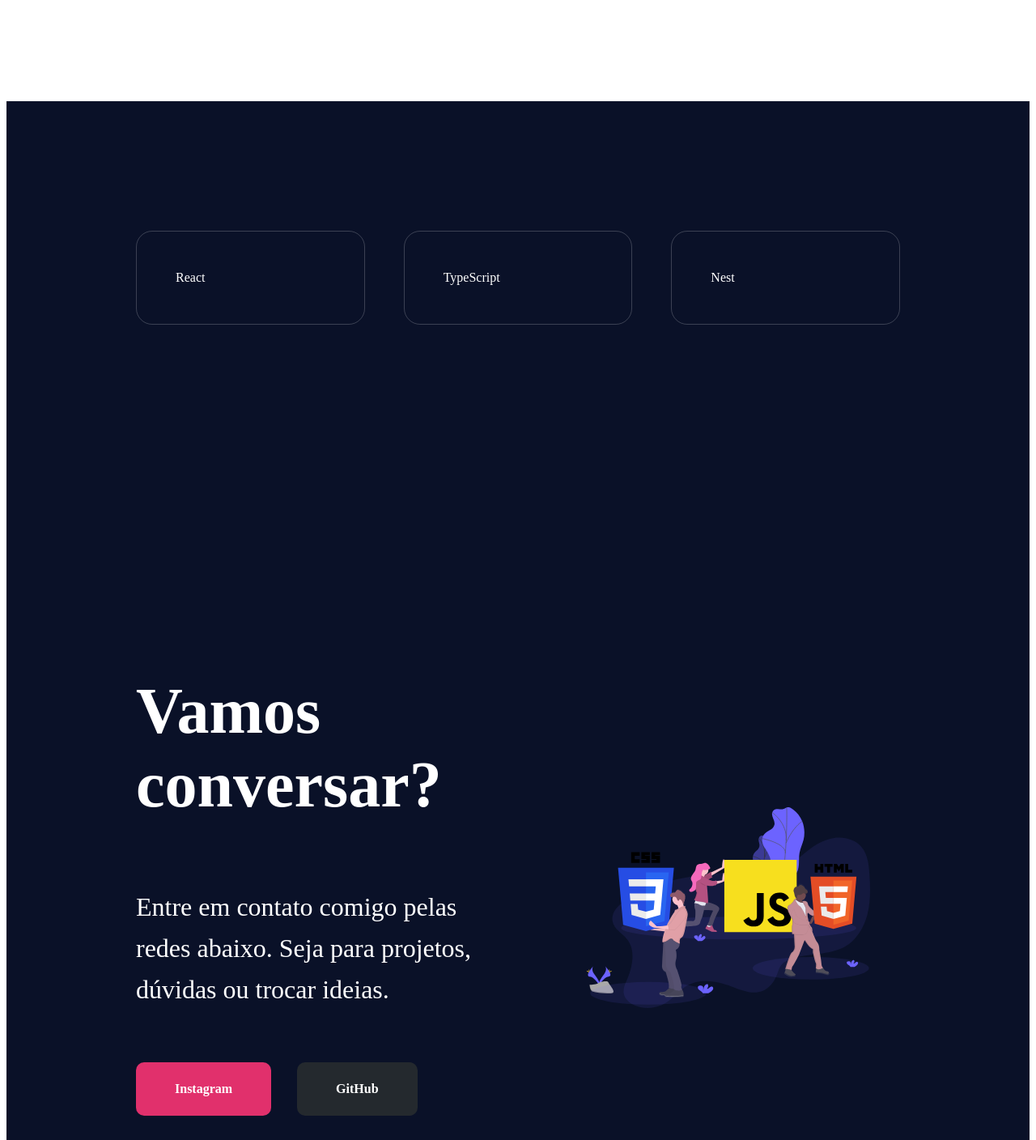
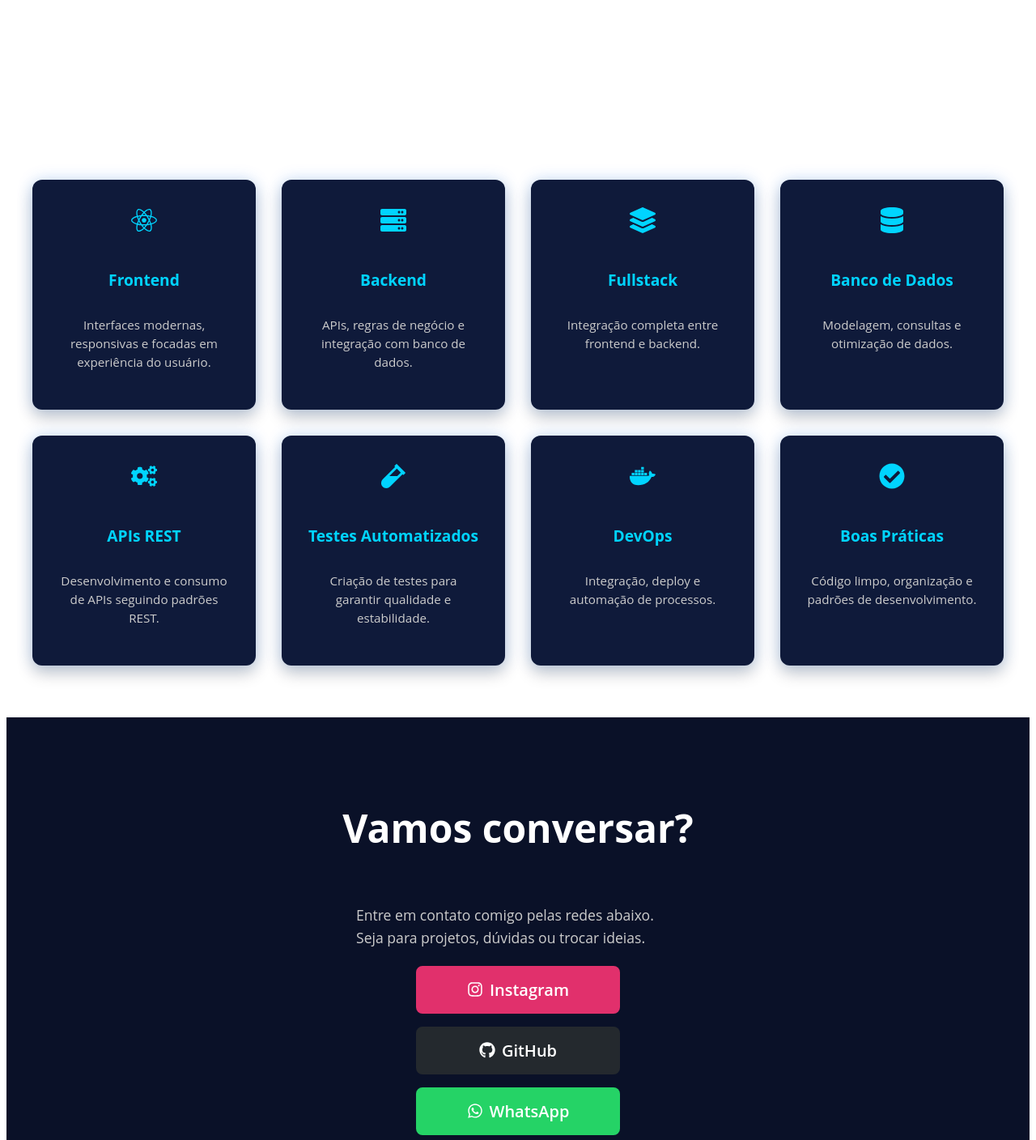
Before and after one commit to HalisonRoque/portifolio-halison, a React (Vite) app: page / in a window 1280 px wide. Shown: the part 1260-2668 px from the top of the page at 81% size. Built offline with nearby package versions, Linux system fonts and the light colour scheme.

Commit message:
criação de componentes da pagina

```diff
--- a/package.json
+++ b/package.json
@@ -11,7 +11,8 @@
   },
   "dependencies": {
     "react": "^19.2.5",
-    "react-dom": "^19.2.5"
+    "react-dom": "^19.2.5",
+    "react-icons": "^5.6.0"
   },
   "devDependencies": {
     "@eslint/js": "^9.39.4",
--- a/src/Components/About/About.tsx
+++ b/src/Components/About/About.tsx
@@ -3,9 +3,7 @@ import styles from './styles.module.css';
 export default function About() {
 
     return (
-
         <section className={styles.section}>
-
             <h2 className={styles.title}>
                 Sobre Mim
             </h2>
@@ -13,7 +11,6 @@ export default function About() {
             <p className={styles.text}>
                 Sou programador web...
             </p>
-
         </section>
     )
 }
--- a/src/Components/About/styles.module.css
+++ b/src/Components/About/styles.module.css
@@ -1,14 +1,19 @@
-.section{
-padding:10rem;
-max-width:900px;
-margin:auto;
+.section {
+  font-family: "Open Sans", sans-serif;
+  display: flex;
+  flex-direction: column;
+  justify-content: column;
+  align-items: center;
+  padding: 10rem;
+  max-width: 900px;
+  margin: auto;
 }
 
-.title{
-font-size:4rem;
-margin-bottom:3rem;
+.title {
+  font-size: 4rem;
+  margin-bottom: 3rem;
 }
 
-.text{
-margin-bottom:2rem;
+.text {
+  margin-bottom: 2rem;
 }
--- a/src/Components/Contact/Contact.tsx
+++ b/src/Components/Contact/Contact.tsx
@@ -1,19 +1,16 @@
+import { FaInstagram, FaGithub, FaWhatsapp, FaEnvelope } from "react-icons/fa";
 import styles from './styles.module.css';
 import logo from '../../assets/img/javascript.svg'
 
 export default function Contact() {
 
     return (
-
         <section
             id="contact"
             className={styles.section}
         >
-
             <div className={styles.container}>
-
                 <div className={styles.content}>
-
                     <h2 className={styles.title}>
                         Vamos conversar?
                     </h2>
@@ -30,7 +27,7 @@ export default function Contact() {
                             target="_blank"
                             className={`${styles.button} ${styles.instagram}`}
                         >
-                            Instagram
+                            <FaInstagram /> Instagram
                         </a>
 
                         <a
@@ -38,7 +35,7 @@ export default function Contact() {
                             target="_blank"
                             className={`${styles.button} ${styles.github}`}
                         >
-                            GitHub
+                            <FaGithub /> GitHub
                         </a>
 
                         <a
@@ -46,32 +43,26 @@ export default function Contact() {
                             target="_blank"
                             className={`${styles.button} ${styles.whatsapp}`}
                         >
-                            WhatsApp
+                            <FaWhatsapp /> WhatsApp
                         </a>
 
                         <a
                             href="mailto:seuemail@exemplo.com"
                             className={`${styles.button} ${styles.email}`}
                         >
-                            Email
+                            <FaEnvelope /> Email
                         </a>
-
                     </div>
-
                 </div>
 
                 <div className={styles.imageBox}>
-
                     <img
                         src={logo}
                         alt="Javascript"
                         className={styles.image}
                     />
-
                 </div>
-
             </div>
-
         </section>
     )
 }
--- a/src/Components/Contact/styles.module.css
+++ b/src/Components/Contact/styles.module.css
@@ -1,68 +1,58 @@
 .section {
-  min-height: 100vh;
-
+  font-family: "Open Sans", sans-serif;
+  min-height: 80vh;
   background: #0a1128;
-
   color: white;
-
-  display: grid;
+  display: flex;
   align-items: center;
-
-  padding: 10rem;
-}
-
-.container {
-  max-width: 120rem;
-  margin: auto;
-
-  display: grid;
-
-  grid-template-columns: 1fr 1fr;
-
-  gap: 6rem;
+  justify-content: center;
+  padding: 4rem 2rem;
 }
 
 .content {
   display: flex;
   flex-direction: column;
   justify-content: center;
+  align-items: center;
+  gap: 0.2rem;
 }
 
 .title {
-  font-size: 5rem;
-  margin-bottom: 3rem;
+  font-size: 3rem;
 }
 
 .text {
-  font-size: 2rem;
+  font-size: 1.1rem;
   line-height: 1.6;
-  margin-bottom: 4rem;
+  color: #ccc;
+  max-width: 400px;
 }
 
 .links {
   display: flex;
-  flex-wrap: wrap;
-  gap: 2rem;
+  flex-direction: column;
+  gap: 1rem;
 }
 
 .button {
+  display: flex;
+  align-items: center;
+  justify-content: center;
+  width: 220px;
+  padding: 1rem;
+  border-radius: 8px;
+  font-weight: 600;
+  font-size: 20px;
+  color: white;
   text-decoration: none;
-
-  padding: 1.5rem 3rem;
-
-  border-radius: 10px;
-
-  font-weight: bold;
-
-  color: white;
-
-  transition: 0.3s;
+  gap: 0.5rem;
+  transition: all 0.3s ease;
 }
 
 .button:hover {
-  transform: translateY(-4px);
+  transform: translateY(-4px) scale(1.03);
+  filter: brightness(1.1);
 }
-
 .instagram {
   background: #e1306c;
 }
@@ -93,13 +83,18 @@
 @media (max-width: 760px) {
   .container {
     grid-template-columns: 1fr;
+    text-align: center;
+  }
+
+  .content {
+    align-items: center;
+  }
+
+  .text {
+    max-width: 100%;
   }
 
   .links {
-    flex-direction: column;
-  }
-
-  .button {
-    text-align: center;
+    align-items: center;
   }
 }
--- a/src/Components/Footer/styles.module.css
+++ b/src/Components/Footer/styles.module.css
@@ -1,31 +1,62 @@
 .footer {
-  background: white;
+  background: #0a1128; /* tema escuro */
+  border-top: 1px solid rgba(255, 255, 255, 0.1);
+  padding: 2rem 1.5rem;
+}
 
-  padding: 4rem 2rem;
-
-  text-align: center;
-
-  border-top: 1px solid #eee;
+.container {
+  max-width: 1100px;
+  margin: 0 auto;
+  display: flex;
+  flex-direction: column;
+  align-items: center;
+  gap: 0.6rem;
 }
 
 .text {
-  font-size: 1.8rem;
-
-  color: #0a1128;
-}
-
-.link {
-  text-decoration: none;
-
-  color: #0a1128;
-
-  font-weight: bold;
-}
-
-.link:hover {
-  opacity: 0.8;
+  color: #ccc;
+  font-size: 0.95rem;
+  line-height: 1.2;
+  margin: 0;
 }
 
 .heart {
-  color: crimson;
+  color: #ff4d6d;
+  margin: 0 0.3rem;
+  animation: pulse 1.5s infinite;
 }
+
+/* animação leve no coração */
+@keyframes pulse {
+  0% {
+    transform: scale(1);
+  }
+  50% {
+    transform: scale(1.2);
+  }
+  100% {
+    transform: scale(1);
+  }
+}
+
+/* redes sociais */
+.socials {
+  display: flex;
+  gap: 1.5rem;
+}
+
+.socials a {
+  font-size: 1.3rem;
+  color: #00d4ff;
+  transition: 0.3s ease;
+}
+
+.socials a:hover {
+  transform: translateY(-3px) scale(1.1);
+  color: white;
+}
+
+.copy {
+  font-size: 0.8rem;
+  color: white;
+}
--- a/src/Components/Hero/styles.module.css
+++ b/src/Components/Hero/styles.module.css
@@ -49,23 +49,19 @@
   border-radius: 50%;
   object-fit: cover;
   border: 5px solid white;
-  transition: all 0.6s ease;
+  transition: opacity 0.8s ease, transform 0.8s ease;
   box-shadow:
     0 0 30px rgba(0, 110, 255, 0.72),
     0 20px 40px rgba(0, 0, 0, 0.3);
 }
 
-/* estado visível */
 .show {
   opacity: 1;
-  transform: scale(1);
   z-index: 2;
 }
 
-/* estado escondido */
 .hide {
   opacity: 0;
-  transform: scale(0.9);
   z-index: 1;
 }
 
@@ -73,6 +69,15 @@
   width: 290px;
   height: 290px;
   transition: 0.1s;
+}
+
+/* .video {
+  transform: scale(1);
+} */
+
+.video {
+  object-fit: contain; /* NÃO corta, mantém proporção real */
+  background: black;   /* opcional, pra evitar bordas transparentes */
 }
 
 .editImage {
--- a/src/Components/Skills/Skills.tsx
+++ b/src/Components/Skills/Skills.tsx
@@ -1,30 +1,78 @@
+import {
+    FaReact,
+    FaServer,
+    FaDatabase,
+    FaLayerGroup,
+    FaCogs,
+    FaCheckCircle,
+    FaVial,
+    FaDocker
+} from "react-icons/fa";
+import Reveal from '../Reveal/Reaveal';
 import styles from './styles.module.css';
 
 const skills = [
-    'React',
-    'TypeScript',
-    'Nest'
-]
+    {
+        title: 'Frontend',
+        description: 'Interfaces modernas, responsivas e focadas em experiência do usuário.',
+        icon: <FaReact />
+    },
+    {
+        title: 'Backend',
+        description: 'APIs, regras de negócio e integração com banco de dados.',
+        icon: <FaServer />
+    },
+    {
+        title: 'Fullstack',
+        description: 'Integração completa entre frontend e backend.',
+        icon: <FaLayerGroup />
+    },
+    {
+        title: 'Banco de Dados',
+        description: 'Modelagem, consultas e otimização de dados.',
+        icon: <FaDatabase />
+    },
+    {
+        title: 'APIs REST',
+        description: 'Desenvolvimento e consumo de APIs seguindo padrões REST.',
+        icon: <FaCogs />
+    },
+    {
+        title: 'Testes Automatizados',
+        description: 'Criação de testes para garantir qualidade e estabilidade.',
+        icon: <FaVial />
+    },
+    {
+        title: 'DevOps',
+        description: 'Integração, deploy e automação de processos.',
+        icon: <FaDocker />
+    },
+    {
+        title: 'Boas Práticas',
+        description: 'Código limpo, organização e padrões de desenvolvimento.',
+        icon: <FaCheckCircle />
+    }
+];
 
 export default function Skills() {
+    return (
+        <section className={styles.section}>
+            <div className={styles.grid}>
+                {skills.map((item, index) => (
+                    <Reveal key={item.title} delay={index * 100}>
+                        <div className={styles.card}>
 
-    return (
+                            <div className={styles.icon}>
+                                {item.icon}
+                            </div>
 
-        <section className={styles.section}>
+                            <h3 className={styles.cardTitle}>{item.title}</h3>
+                            <p className={styles.cardText}>{item.description}</p>
 
-            <div className={styles.grid}>
-
-                {skills.map(item => (
-                    <div
-                        key={item}
-                        className={styles.card}
-                    >
-                        {item}
-                    </div>
+                        </div>
+                    </Reveal>
                 ))}
-
             </div>
-
         </section>
-    )
+    );
 }
--- a/src/Components/Skills/styles.module.css
+++ b/src/Components/Skills/styles.module.css
@@ -1,22 +1,64 @@
-.section{
-background:#0A1128;
-color:white;
-padding:10rem;
+.grid {
+  font-family: "Open Sans", sans-serif;
+  display: grid;
+  grid-template-columns: repeat(4, 1fr);
+  gap: 2rem;
+  max-width: 1200px;
+  margin: 0 auto;
 }
 
-.grid{
-display:grid;
-
-grid-template-columns:
-repeat(3,1fr);
-
-gap:3rem;
+.section {
+  padding: 4rem 2rem;
 }
 
-.card{
-padding:3rem;
+.card {
+  background: #0f1a3a;
+  padding: 2rem;
+  border-radius: 12px;
+  text-align: center;
 
-border:1px solid rgba(255,255,255,.2);
+  display: flex;
+  flex-direction: column;
+  justify-content: space-between;
 
-border-radius:20px;
+  min-height: 220px;
+
+  transition: 0.3s ease;
+
+  box-shadow:
+    0 0 20px rgba(0, 110, 255, 0.2),
+    0 10px 20px rgba(0, 0, 0, 0.2);
 }
+
+.card:hover {
+  transform: translateY(-6px);
+  box-shadow:
+    0 0 30px rgba(0, 110, 255, 0.5),
+    0 15px 30px rgba(0, 0, 0, 0.3);
+}
+
+/* Ícone */
+.icon {
+  font-size: 2rem;
+  color: #00d4ff;
+  margin-bottom: 1rem;
+
+  transition: 0.3s;
+}
+
+.card:hover .icon {
+  transform: scale(1.2) rotate(5deg);
+}
+
+.cardTitle {
+  color: #00d4ff;
+  margin-bottom: 1rem;
+  font-size: 1.2rem;
+}
+
+.cardText {
+  color: #ccc;
+  font-size: 0.95rem;
+  line-height: 1.5;
+  flex-grow: 1;
+}
```
Also changed, not shown: src/Components/Footer/Footer.tsx (+28 -23 lines), src/Components/Hero/HeroImage.tsx (+27 -11 lines), 2 other files (tests, documents, lock files or other folders).
